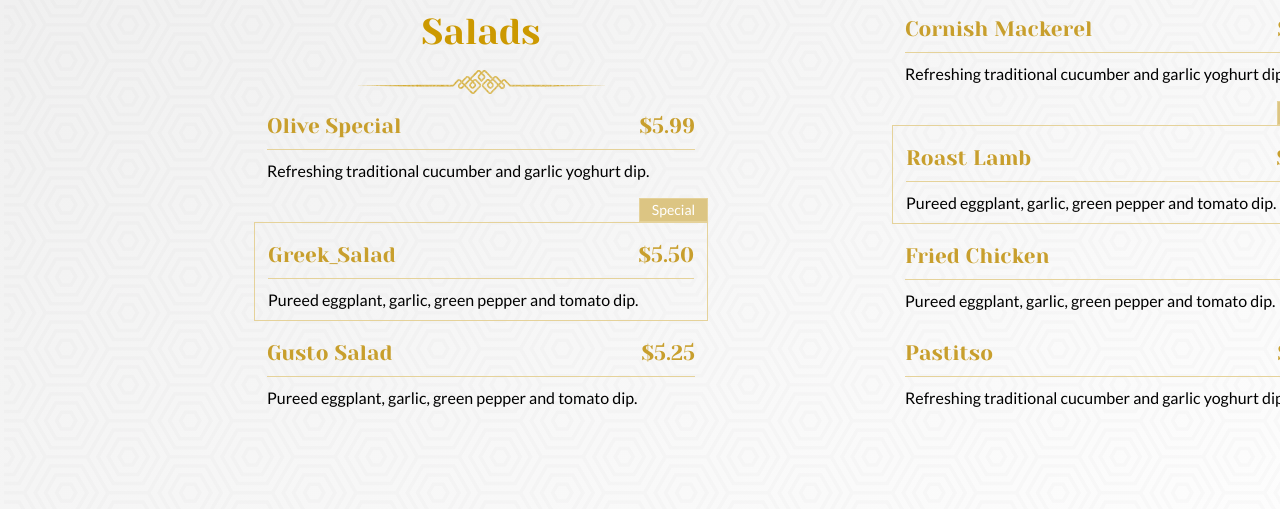
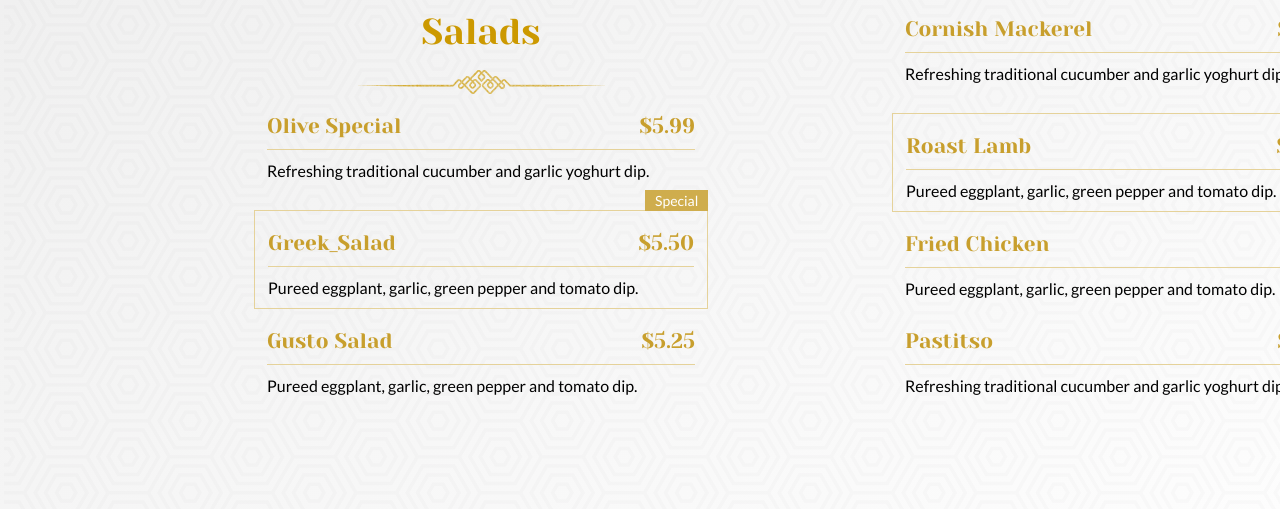
Before and after one commit to Weranika/restaurant-layout, a plain HTML site: page layout-restaurant/index.html in a window 1280 px wide. Shown: the part 2681-3190 px from the top of the page. Drawn offline with nearby package versions, Linux system fonts and the light colour scheme; a web font is replaced by a local one.

Commit message:
refactor: refactor menu items implementation

```diff
--- a/layout-restaurant/css/style.css
+++ b/layout-restaurant/css/style.css
@@ -260,18 +260,17 @@ h2::after{
     padding: 0 13px 11px 13px;
     box-sizing: border-box;
 }
-.special{
-    border: 1px solid #e5d29a;
+.special::before{
+    content: 'Special';
     font: 14px 'Lato', sans-serif;
     color: #fff;
-    background-color: #dcc583;
-    height: 24px;
-    width: 69px;
+    background-color: #cfad4d;
     text-align: center;
-    padding-top: 2px;
+    padding: 2px 10px;
     box-sizing: border-box;
-    margin: 7px 0 0 385px;
+    margin: 0 0 0 391px;
 }
+
 /***************************
 ************reviews**********/
 .reviews{
--- a/layout-restaurant/index.html
+++ b/layout-restaurant/index.html
@@ -24,7 +24,7 @@
                     <li><a href="https://youtube.com/"><i class="fa fa-youtube" aria-hidden="true"></i></a></li>
                     <li><a href="https://facebook.com/"><i class="fab fa-facebook-f"></i></a></li>
                 </div>
-            </div>
+            </ul>
         </nav>
         <section class="promo">
             <h1 class="promoText">the right ingredients for the right food</h1>
@@ -103,13 +103,14 @@
                         <div class="dishDescription">Refreshing traditional cucumber and garlic yoghurt dip.</div>
                     </div>
 
-                    <div class="special">Special</div>
+                    <div class="special">
                         <div class="menuBorder">
                             <div class="dish">
                                 <div class="dishName">Greek_Salad </div>
                                 <div class="dishPrice">$5.50</div>
                             </div>
                             <div class="dishDescription">Pureed eggplant, garlic, green pepper and tomato dip.</div>
+                        </div>
                     </div>
 
                     <div class="menuBox">
@@ -150,13 +151,14 @@
                         <div class="dishDescription">Refreshing traditional cucumber and garlic yoghurt dip.</div>
                     </div>
 
-                    <div class="special">Special</div>
+                    <div class="special">
                         <div class="menuBorder">
                             <div class="dish">
                                 <div class="dishName">Roast Lamb</div>
                                 <div class="dishPrice">$5.50</div>
                             </div>
                             <div class="dishDescription">Pureed eggplant, garlic, green pepper and tomato dip.</div>
+                        </div>
                     </div>
 
                     <div class="menuBox">
@@ -201,13 +203,13 @@
                 <article class="aside-reservations">
                     <h2 class="h2-orange">Just the right food</h2>
                     <p class="text-block">If you’ve been to one of our restaurants, you’ve seen – and tasted
-                        – what keeps our customers coming back for more. Perfect materials and freshly baked food.</br>
+                        – what keeps our customers coming back for more. Perfect materials and freshly baked food.<br>
                         Delicious Lambda cakes,  muffins, and gourmet coffees make us hard to resist! Stop in
                         today and check us out! Perfect materials and freshly baked food. </p>
                     <form action="/" method="/" class="form-reservation">
                         <div class="input-container">
                             <label for="nickname">Name</label>
-                            <input id="nickname" type="text" name="nickname" placeholder="your name*">
+                            <input id="nickname" type="text" name="nickname" placeholder="your name*" maxlength="30">
                         </div>
                         <div class="input-container">
                             <label for="mail">Email</label>
@@ -238,7 +240,7 @@
             <section class="aboutUs">
                 <h3>About Us</h3>
                 <p>Lambda's new and expanded Chelsea location represents a truly authentic Greek patisserie,
-                    featuring breakfasts of fresh croissants and steaming bowls of café.</br>
+                    featuring breakfasts of fresh croissants and steaming bowls of café.<br>
                     Lamda the best restaurant in town
                 </p>
             </section>
@@ -248,7 +250,7 @@
                 <div><b>Mon-Thu:</b> 7:00am-8:00pm</div>
                 <div><b>Fri-Sun:</b> 7:00am-10:00pm</div>
                 <ul class="socialFooter">
-                    <li><i class="fab fa-cc-amex"></i></i></li>
+                    <li><i class="fab fa-cc-amex"></i></li>
                     <li><i class="fab fa-cc-paypal"></i></li>
                     <li><i class="fab fa-cc-visa"></i></li>
                     <li><i class="fab fa-cc-discover"></i></li>
```
Lines whose indentation alone changed are shown as unchanged.
